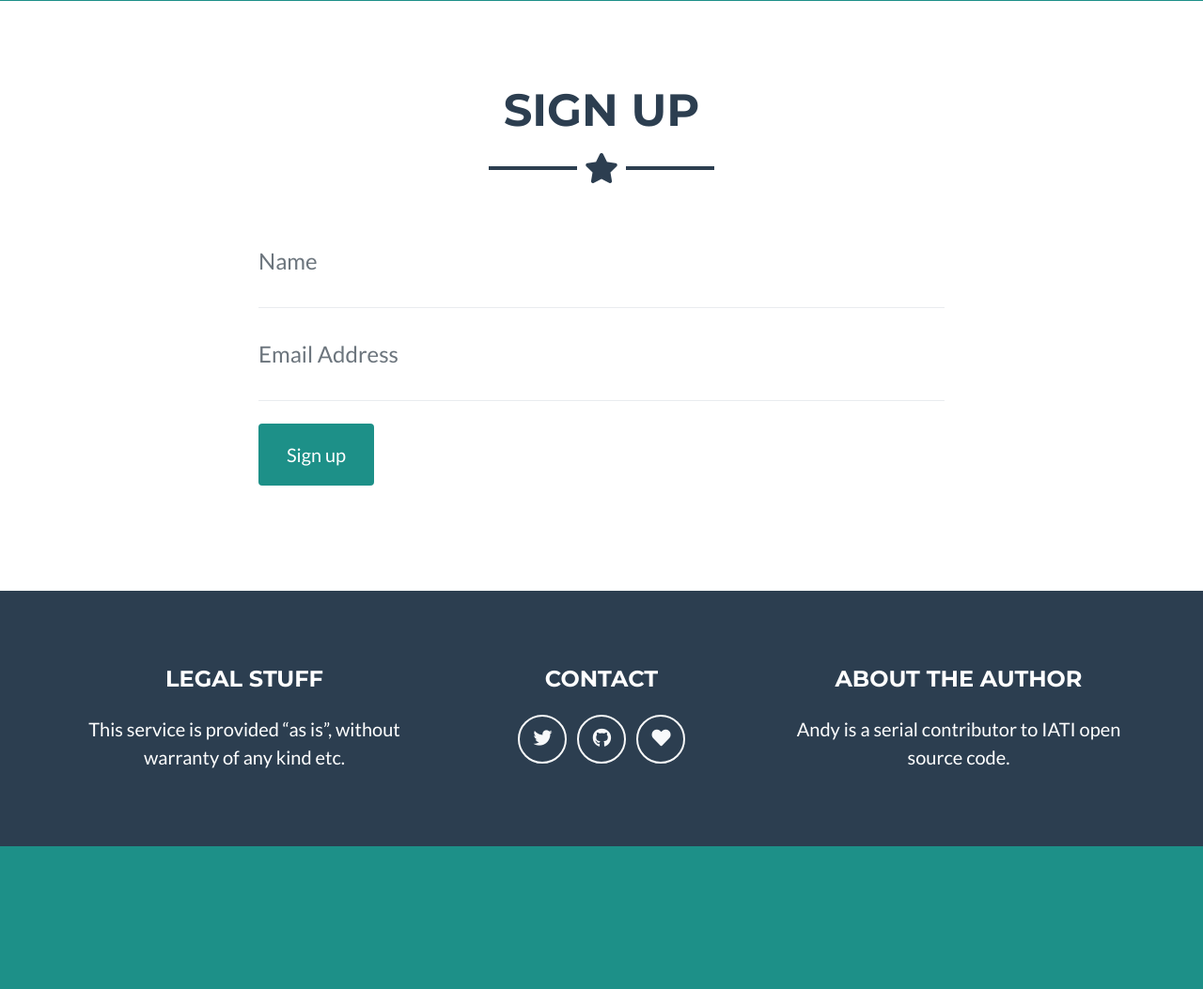
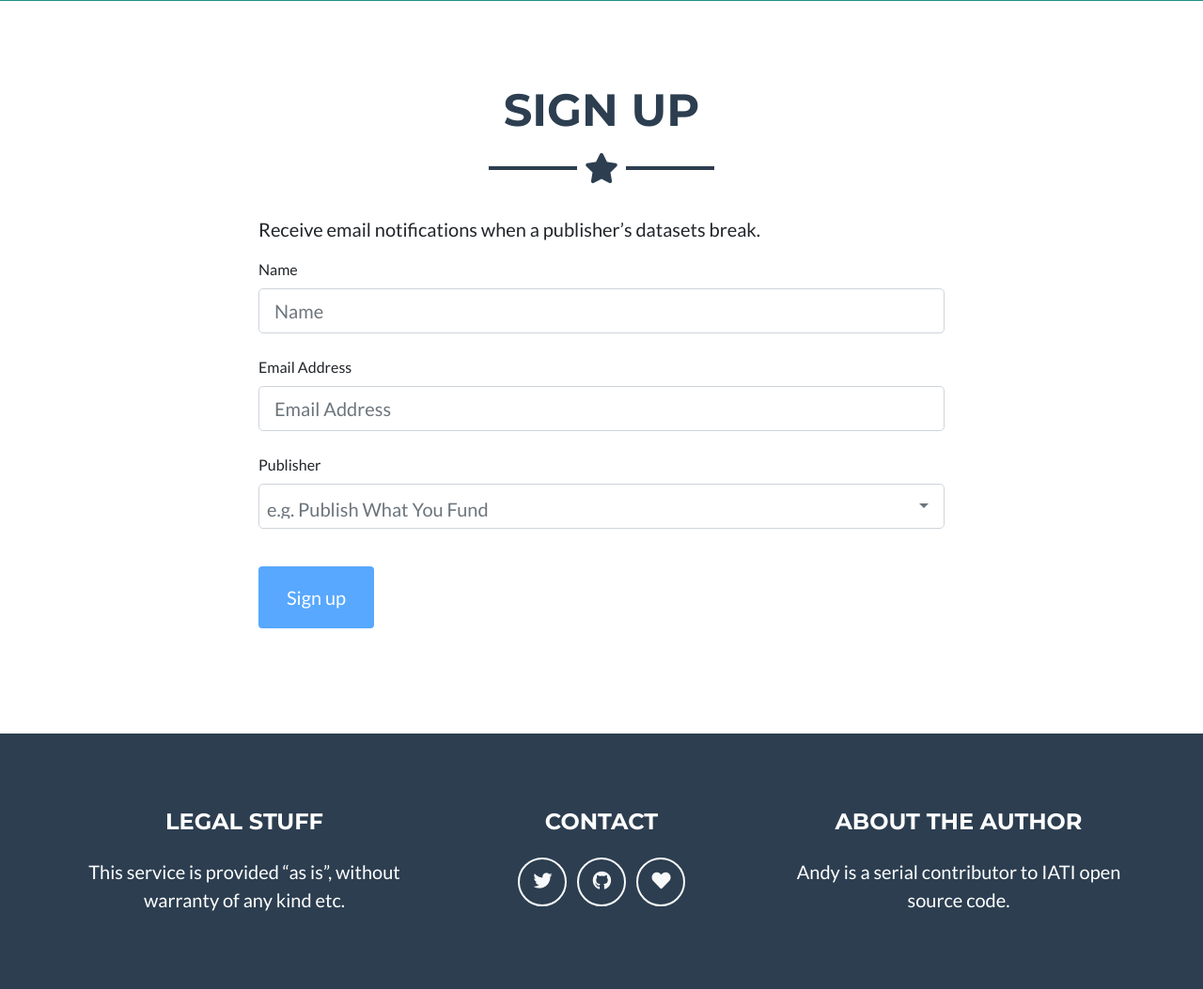
Before and after one commit to pwyf/iati-canary, a Flask app: template iati_canary/templates/home.html in a window 1280 px wide. Shown: the part 1821-2874 px from the top of the page at 94% size. Before the commit the page ends 2722 px from the top, so only its background shows below. Run offline with Flask 2, Linux system fonts and the light colour scheme; the template is opened without the code that fills it, so the values that code supplies are empty; parts of the project's set-up code (start-up, migrations or seed data) failed here and were passed over; some libraries are stand-ins or nearby versions.

Commit message:
Improve the signup form

```diff
--- a/iati_canary/static/js/js.js
+++ b/iati_canary/static/js/js.js
@@ -39,7 +39,18 @@
   // Collapse the navbar when page is scrolled
   $(window).scroll(navbarCollapse);
 
-  var orgSelect = $('#select-publisher').select2({
+  $('#show-publisher').select2({
+    theme: 'bootstrap4',
+    placeholder: $('#show-publisher').attr('placeholder'),
+    ajax: {
+      delay: 100,
+      url: '/publishers.json'
+    }
+  }).on('select2:select', function (e) {
+    window.location = '/publisher/' + e.params.data.id;
+  });
+
+  $('#select-publisher').select2({
     theme: 'bootstrap4',
     placeholder: $('#select-publisher').attr('placeholder'),
     ajax: {
@@ -48,9 +59,4 @@
     }
   });
 
-  orgSelect.on('select2:select', function (e) {
-    window.location = '/publisher/' + e.params.data.id;
-  })
-
-
 })(jQuery); // End of use strict
--- a/iati_canary/templates/home.html
+++ b/iati_canary/templates/home.html
@@ -94,7 +94,7 @@
 
           <div class="form-group form-group-lg">
             <label class="lead">Search by publisher:</label>
-            <select class="form-control form-control-lg" id="select-publisher" placeholder="e.g. Publish What You Fund"></select>
+            <select class="form-control form-control-lg" id="show-publisher" placeholder="e.g. Publish What You Fund"></select>
           </div>
         </div>
       </div>
@@ -108,27 +108,33 @@
       <hr class="star-dark mb-5">
       <div class="row">
         <div class="col-lg-8 mx-auto">
-          <!-- To configure the contact form email address, go to mail/contact_me.php and update the email address in the PHP file on line 19. -->
-          <!-- The form should work on most web servers, but if the form is not working you may need to configure your web server differently. -->
+          <p class="lead">Receive email notifications when a publisher’s datasets break.</p>
+
           <form name="sentMessage" id="contactForm" novalidate="novalidate">
             <div class="control-group">
-              <div class="form-group floating-label-form-group controls mb-0 pb-2">
+              <div class="form-group form-group-lg mb-0 pb-2">
                 <label>Name</label>
-                <input class="form-control" id="name" type="text" placeholder="Name" required="required" data-validation-required-message="Please enter your name.">
+                <input class="form-control form-control-lg" id="name" type="text" placeholder="Name" required="required" data-validation-required-message="Please enter your name.">
                 <p class="help-block text-danger"></p>
               </div>
             </div>
             <div class="control-group">
-              <div class="form-group floating-label-form-group controls mb-0 pb-2">
+              <div class="form-group form-group-lg mb-0 pb-2">
                 <label>Email Address</label>
-                <input class="form-control" id="email" type="email" placeholder="Email Address" required="required" data-validation-required-message="Please enter your email address.">
+                <input class="form-control form-control-lg" id="email" type="email" placeholder="Email Address" required="required" data-validation-required-message="Please enter your email address.">
                 <p class="help-block text-danger"></p>
+              </div>
+            </div>
+            <div class="control-group">
+              <div class="form-group form-group-lg">
+                <label>Publisher</label>
+                <select class="form-control form-control-lg" id="select-publisher" placeholder="e.g. Publish What You Fund"></select>
               </div>
             </div>
             <br>
             <div id="success"></div>
             <div class="form-group">
-              <button type="submit" class="btn btn-primary btn-xl" id="sendMessageButton">Sign up</button>
+              <button type="submit" class="btn btn-primary btn-xl" disabled="disabled" id="sendMessageButton">Sign up</button>
             </div>
           </form>
         </div>
```
